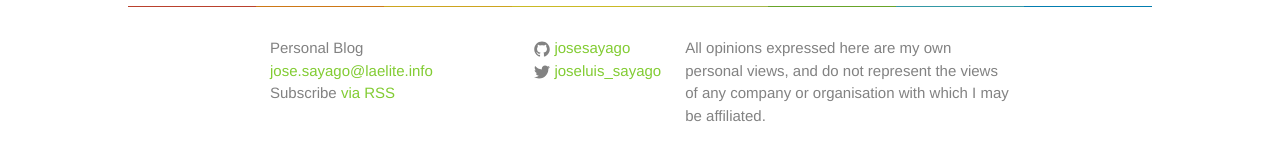
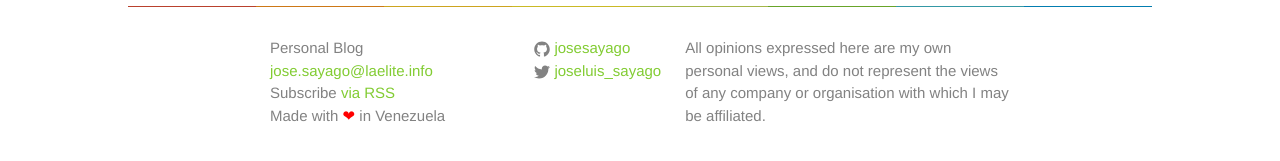
Before and after one commit to josesayago/blog, a Jekyll site: the page built from index.html, in a window 1280 px wide. Shown: the part 341-502 px from the top of the page. Built offline with Jekyll 4.4.1, drawn with Linux system fonts in a browser that asks for light colours.

Commit message:
Branding
Putting some love in it.

```diff
--- a/_includes/footer.html
+++ b/_includes/footer.html
@@ -9,6 +9,7 @@
           <li>{{ site.subtitle }}</li>
           <li><a href="mailto:{{ site.email }}">{{ site.email }}</a></li>
           <li>Subscribe <a href="{{ "/feed.xml" | prepend: site.baseurl }}">via RSS</a></li>
+          <li>Made with <span class="red">&#x2764;</span> in Venezuela</li>
         </ul>
       </div>
 
--- a/css/main.scss
+++ b/css/main.scss
@@ -52,3 +52,4 @@ $on-laptop:        800px;
 
 .hcolor {width: 100%; position: relative; height: 0.3em; background: -webkit-linear-gradient(left top, #e75239 0%, #e75239 12.5%, #ff961c 12.5%, #ff961c 25%, #ffcc27 25%, #ffcc27 37.5%, #fce62f 37.5%, #fce62f 50%, #cde35b 50%, #cde35b 62.5%, #82cc33 62.5%, #82cc33 75%, #41bece 75%, #41bece 87.5%, #049cdb 87.5%, #049cdb 100%) repeat scroll 50% 0px transparent; background: linear-gradient(left top, #e75239 0%, #e75239 12.5%, #ff961c 12.5%, #ff961c 25%, #ffcc27 25%, #ffcc27 37.5%, #fce62f 37.5%, #fce62f 50%, #cde35b 50%, #cde35b 62.5%, #82cc33 62.5%, #82cc33 75%, #41bece 75%, #41bece 87.5%, #049cdb 87.5%, #049cdb 100%) repeat scroll 50% 0px transparent; background: -ms-linear-gradient(left top, #e75239 0%, #e75239 12.5%, #ff961c 12.5%, #ff961c 25%, #ffcc27 25%, #ffcc27 37.5%, #fce62f 37.5%, #fce62f 50%, #cde35b 50%, #cde35b 62.5%, #82cc33 62.5%, #82cc33 75%, #41bece 75%, #41bece 87.5%, #049cdb 87.5%, #049cdb 100%) repeat scroll 50% 0px transparent; background: -moz-linear-gradient(left top, #e75239 0%, #e75239 12.5%, #ff961c 12.5%, #ff961c 25%, #ffcc27 25%, #ffcc27 37.5%, #fce62f 37.5%, #fce62f 50%, #cde35b 50%, #cde35b 62.5%, #82cc33 62.5%, #82cc33 75%, #41bece 75%, #41bece 87.5%, #049cdb 87.5%, #049cdb 100%) repeat scroll 50% 0px transparent; box-shadow: 0px 1px 2px rgba(0, 0, 0, 0.25) inset; }
 .fcolor {width: 80%; position: relative; height: 0.1em; background: -webkit-linear-gradient(left top, #e75239 0%, #e75239 12.5%, #ff961c 12.5%, #ff961c 25%, #ffcc27 25%, #ffcc27 37.5%, #fce62f 37.5%, #fce62f 50%, #cde35b 50%, #cde35b 62.5%, #82cc33 62.5%, #82cc33 75%, #41bece 75%, #41bece 87.5%, #049cdb 87.5%, #049cdb 100%) repeat scroll 50% 0px transparent; background: linear-gradient(left top, #e75239 0%, #e75239 12.5%, #ff961c 12.5%, #ff961c 25%, #ffcc27 25%, #ffcc27 37.5%, #fce62f 37.5%, #fce62f 50%, #cde35b 50%, #cde35b 62.5%, #82cc33 62.5%, #82cc33 75%, #41bece 75%, #41bece 87.5%, #049cdb 87.5%, #049cdb 100%) repeat scroll 50% 0px transparent; background: -ms-linear-gradient(left top, #e75239 0%, #e75239 12.5%, #ff961c 12.5%, #ff961c 25%, #ffcc27 25%, #ffcc27 37.5%, #fce62f 37.5%, #fce62f 50%, #cde35b 50%, #cde35b 62.5%, #82cc33 62.5%, #82cc33 75%, #41bece 75%, #41bece 87.5%, #049cdb 87.5%, #049cdb 100%) repeat scroll 50% 0px transparent; background: -moz-linear-gradient(left top, #e75239 0%, #e75239 12.5%, #ff961c 12.5%, #ff961c 25%, #ffcc27 25%, #ffcc27 37.5%, #fce62f 37.5%, #fce62f 50%, #cde35b 50%, #cde35b 62.5%, #82cc33 62.5%, #82cc33 75%, #41bece 75%, #41bece 87.5%, #049cdb 87.5%, #049cdb 100%) repeat scroll 50% 0px transparent; box-shadow: 0px 1px 2px rgba(0, 0, 0, 0.25) inset;margin: 0 auto; }
+.red { color: rgba(255,0,0,1); }
```
